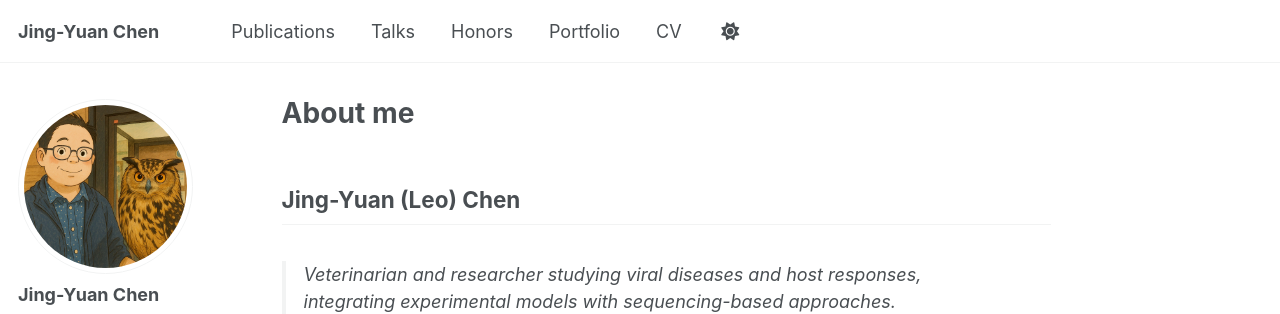
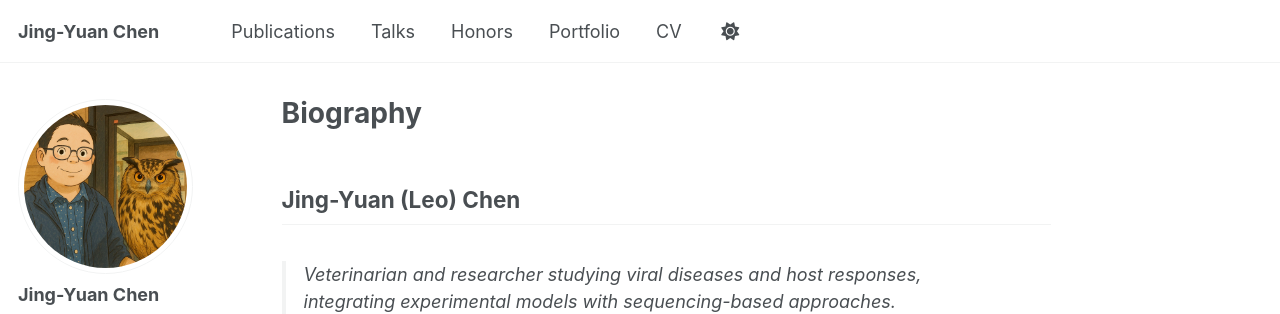
Before and after one commit to jychen74/jychen74.github.io, a Jekyll site: the page built from _pages/about.md, in a window 1280 px wide and 1174 px high. Shown: the top 314 px of the window. Built offline with Jekyll 4.4.1, drawn with Linux system fonts in a browser that asks for light colours; some web fonts are replaced; a script that is not in the unit is left out.

Commit message:
Update about.md

```diff
--- a/_pages/about.md
+++ b/_pages/about.md
@@ -1,6 +1,6 @@
 ---
 permalink: /
-title: "About me"
+title: "Biography"
 author_profile: true
 redirect_from:
   - /about/
```
